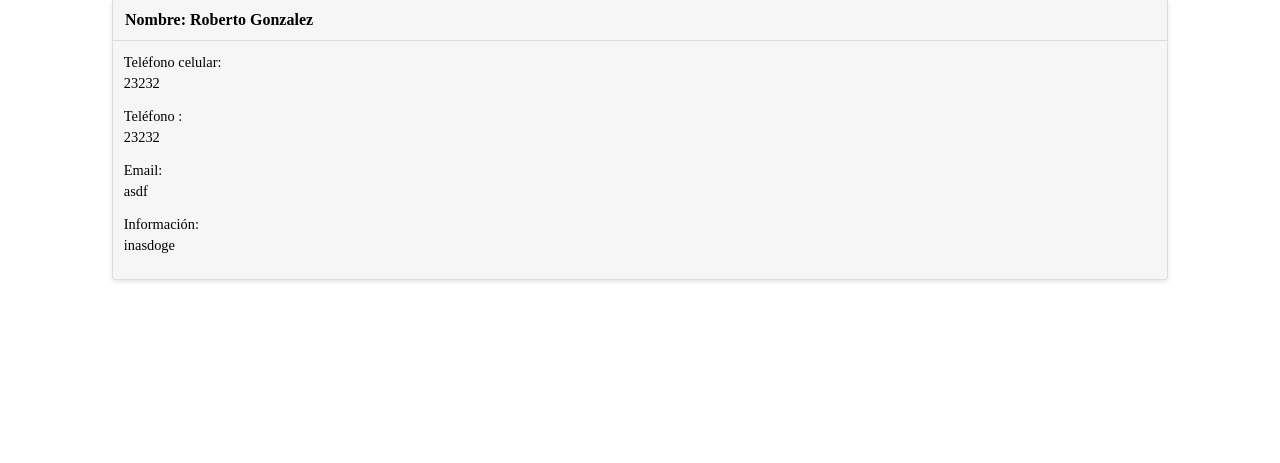
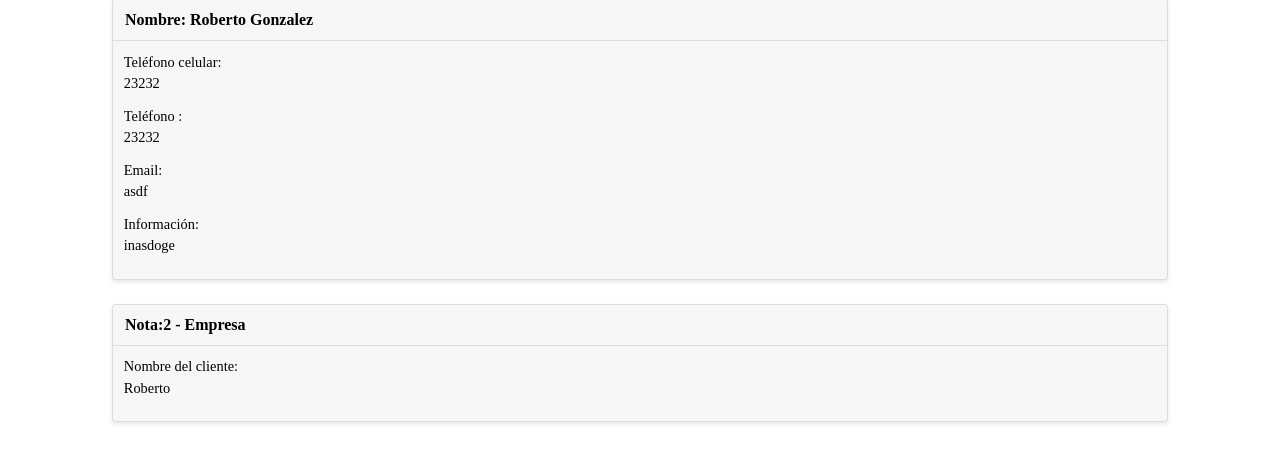
Before and after one commit to jrobertogcing/encuestasApp, a Django app: page /clientes/1/ in a window 1280 px wide. Shown: the part 107-570 px from the top of the page. Run offline with Django 3.2, Linux system fonts and the light colour scheme; data comes from the database, SQL or seed files in the repository; both versions use the stored data as it was after the commit.

Commit message:
Se muestra lista de notas para cada cliente

```diff
--- a/encuestas/menuUno/templates/encuestas/nota_list.html
+++ b/encuestas/menuUno/templates/encuestas/nota_list.html
@@ -6,6 +6,7 @@
     <div class="cards">
         {% for nota in notas %}
             <div class="card">
+                <header><a href="{% url 'menuUno:nota_detail' pk=nota.pk %}">Nota:{{persona.auto_id_cliente}} {{persona.nombre}} {{persona.apellido}}</a></header>
                <header>Nota:{{nota.auto_id_nota}} - {{nota.tipo}}</header>
                 <div class="card-copy">
                     Nombre del cliente:{{persona.nombre|linebreaks }}
--- a/encuestas/menuUno/templates/encuestas/persona_detail.html
+++ b/encuestas/menuUno/templates/encuestas/persona_detail.html
@@ -1,6 +1,6 @@
 {% extends "layout.html" %}
 
-{% block title %}  {% endblock %}
+{% block title %} Detalles cliente {% endblock %}
 
 {% block content %}
 <div class="cards">
@@ -14,4 +14,15 @@
         </div>
     </div>
 </div>
+
+<div class="cards">
+        {% for nota in persona.nota_set.all %}
+            <div class="card">
+               <header>Nota:{{nota.auto_id_nota}} - {{nota.tipo}}</header>
+                <div class="card-copy">
+                    Nombre del cliente:{{persona.nombre|linebreaks }}
+                </div>
+            </div>
+        {% endfor %}
+    </div>
 {% endblock %}
--- a/encuestas/menuUno/urls.py
+++ b/encuestas/menuUno/urls.py
@@ -12,6 +12,7 @@ urlpatterns = [
     # path('create/', views.persona_create_view),
     # path('createEncuesta/', views.encuesta_create_view, name='encuesta_create'),
     path('<int:pk>/', views.persona_detail, name='persona_detail'),
+    path('<int:pk>/', views.nota_detail, name='nota_detail'),
     path('createPersona/', views.persona_create_view, name='persona_create'),
     path('createNota/', views.nota_create_view, name='nota_create'),
 
--- a/encuestas/menuUno/views.py
+++ b/encuestas/menuUno/views.py
@@ -83,12 +83,14 @@ def nota_create_view(request):
 #     return render(request, 'encuestas/detalle_encuesta.html', {'encuesta': encuesta})
 
 def persona_detail(request, pk):
+    notas = Nota.objects.all()
     persona = get_object_or_404(Persona, pk=pk)
-    return render(request, 'encuestas/persona_detail.html',{'persona': persona})
+    return render(request, 'encuestas/persona_detail.html',{'persona': persona ,'notas' : notas})
 
 def persona_lista(request):
+    notas = Nota.objects.all()
     personas = Persona.objects.all()
-    return render(request, 'encuestas/persona_list.html', {'personas': personas})
+    return render(request, 'encuestas/persona_list.html', {'personas': personas} , { 'notas' : notas})
 
 def nota_lista(request):
     notas = Nota.objects.all()
```
Also changed, not shown: encuestas/menuUno/admin.py (+5 -5 lines), encuestas/db.sqlite3.
